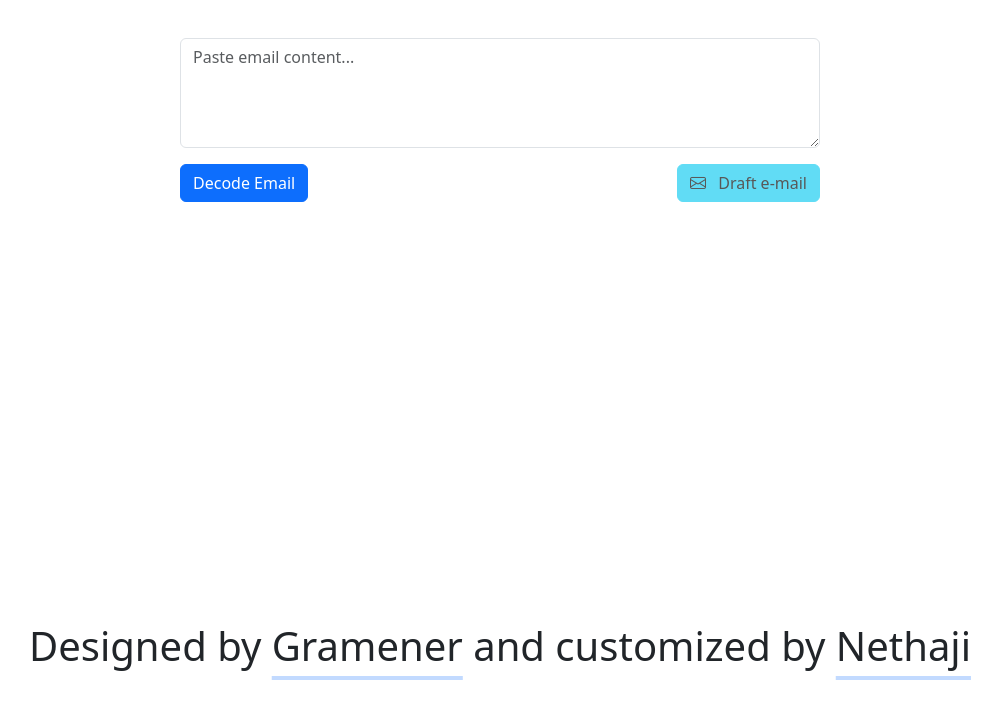
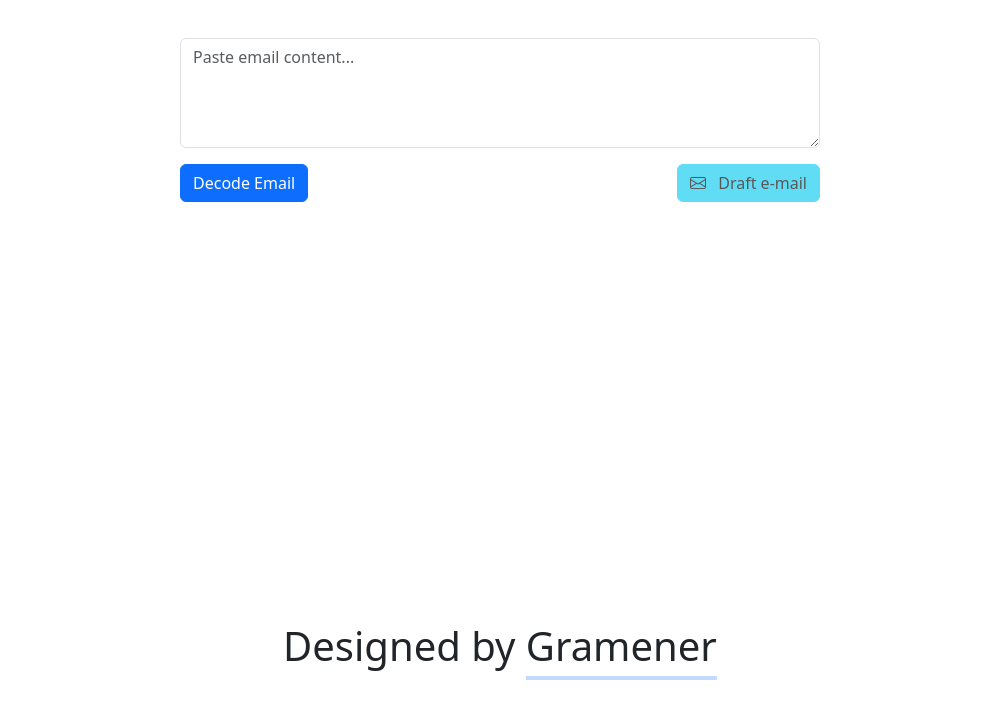
Before and after one commit to NG-Netha-Mrji/emaildecoder, a plain HTML site: page index.html in a window 1280 px wide. Shown: the part 386-1104 px from the top of the page, without its empty margins (140-1142 px from the left). Drawn offline with nearby package versions, Linux system fonts and the light colour scheme.

Commit message:
Update index.html

```diff
--- a/index.html
+++ b/index.html
@@ -71,7 +71,7 @@
 
   <!-- Footer -->
   <footer class="my-5 vh-100 d-flex align-items-center justify-content-center">
-    <h1 class="display-6">Designed by <a href="https://gramener.com/" class="text-reset link-offset-3 link-underline link-underline-opacity-25">Gramener</a> and customized by <a href="mailto:d.nethaji@straive.com" class="text-reset link-offset-3 link-underline link-underline-opacity-25">Nethaji</a></h1>
+    <h1 class="display-6">Designed by <a href="https://gramener.com/" class="text-reset link-offset-3 link-underline link-underline-opacity-25">Gramener</a></h1>
   </footer>
 
   <!-- Scripts -->
```
